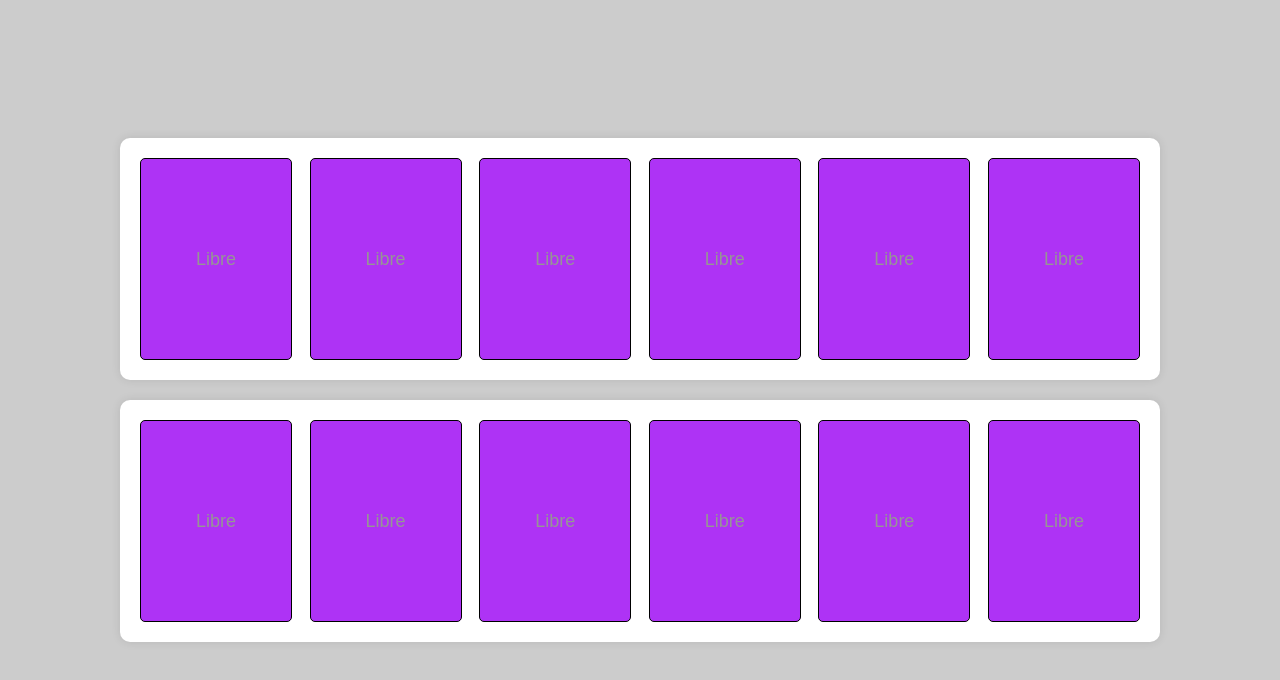
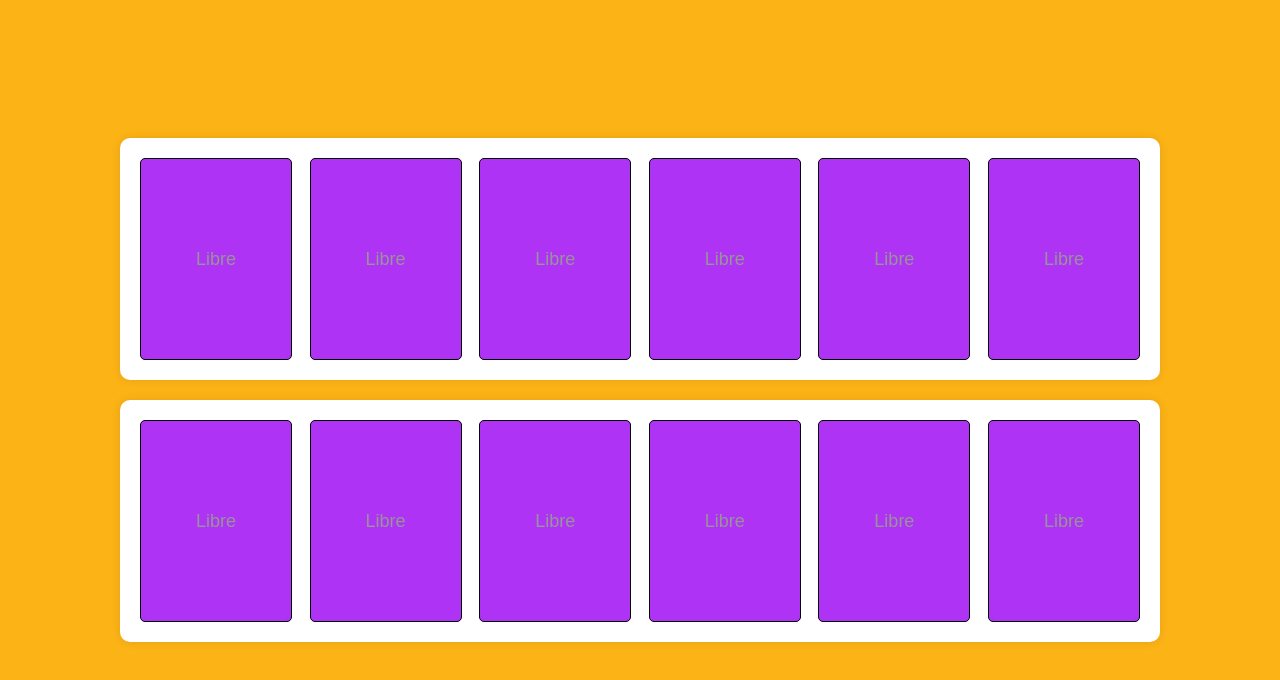
Before and after one commit to TulioGamer503/parknow_app, a website: page public/index2.html in a window 1280 px wide. Drawn offline with nearby package versions, Linux system fonts and the light colour scheme; no server answers.

Commit message:
SSS
SSSS

```diff
--- a/public/index2.html
+++ b/public/index2.html
@@ -8,7 +8,7 @@
         body {
             margin: 0;
             padding: 0;
-            background-color: #ccc;
+            background-color: #fcb316;
             display: flex;
             justify-content: center;
             align-items: center;
```
